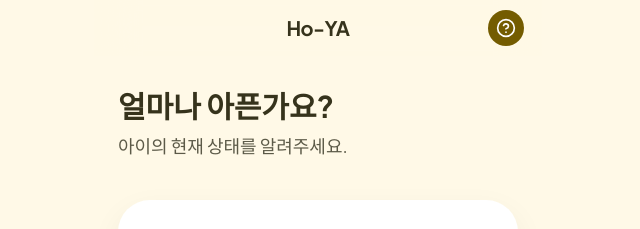
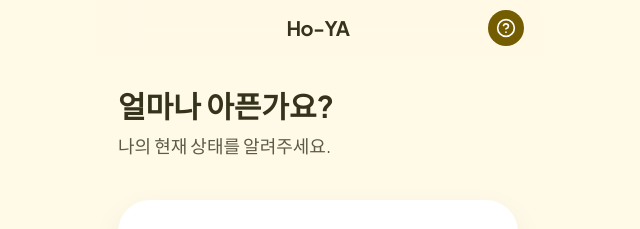
Before and after one commit to himmelgenie/v0-hoya-project, a Next.js app: page / in a window 1280 px wide. Shown: the top 229 px of the page, without its empty margins (322-962 px from the left). Built offline with nearby package versions, Linux system fonts and the light colour scheme.

Commit message:
feat: update pain level selection screen subtitle\n\nChange subtitle to ask user's current state.

```diff
--- a/components/screens/pain-level-screen.tsx
+++ b/components/screens/pain-level-screen.tsx
@@ -14,7 +14,7 @@ export function PainLevelScreen({ onNavigate }: PainLevelScreenProps) {
         얼마나 아픈가요?
       </h2>
       <p className="text-lg text-[var(--muted-foreground)] mb-10">
-        아이의 현재 상태를 알려주세요.
+        나의 현재 상태를 알려주세요.
       </p>
 
       {/* Pain level cards */}
```
